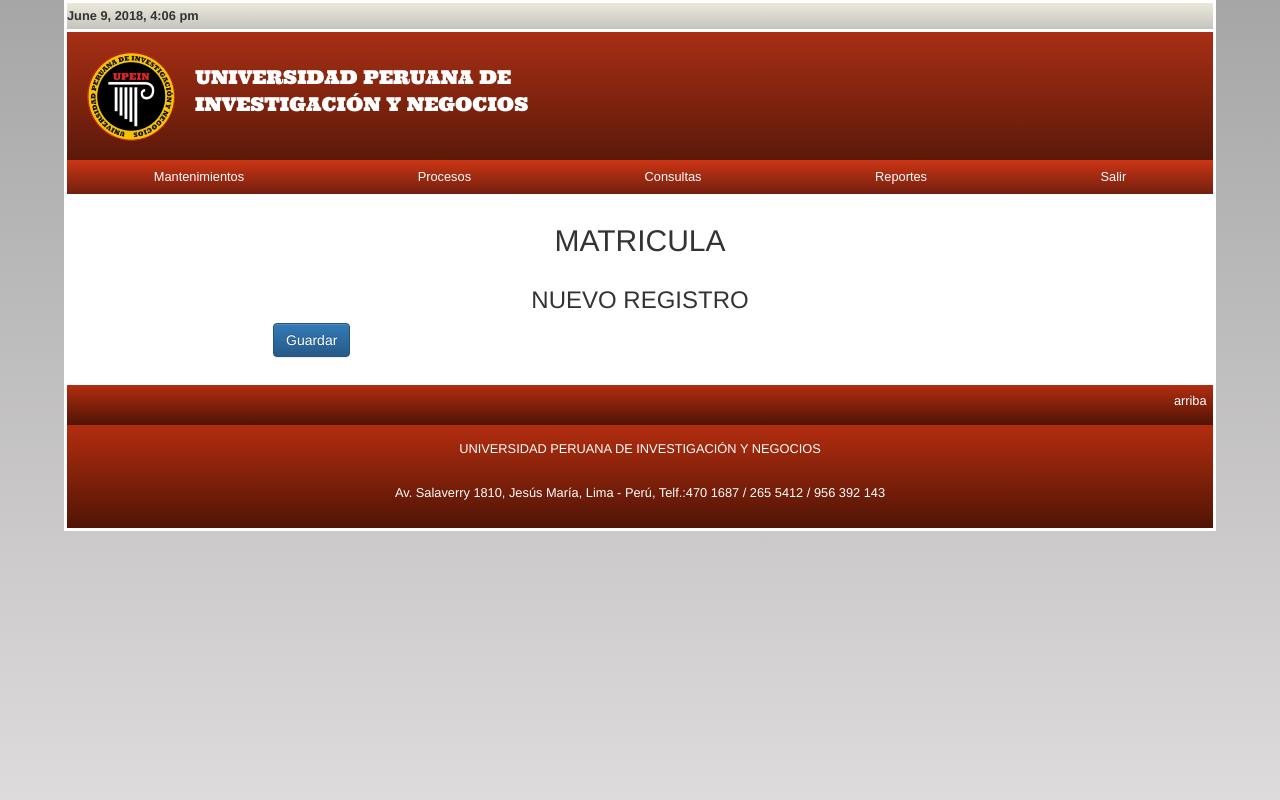
After one commit to jordyhumberto/nuevo, a PHP site: page /proceso/matricula/p_m_matricula.php in a window 1280 px wide. The commit adds this page. Run offline with PHP 8.4, Linux system fonts and the light colour scheme.

Commit message:
empezando consultas

```diff
--- a/index.php
+++ b/index.php
@@ -69,7 +69,7 @@
 					<ul>
                         <li><a href="#">Matricula</a>
                             <ul>
-                                <li><a href="#">Matricula</a></li>
+                                <li><a href="proceso/matricula/p_m_matricula.php">Matricula</a></li>
                                 <li><a href="#">Anular-Matricula</a></li>
                             </ul>
                         </li>
--- a/mantenimiento/administrativo/m_ad_proceso.php
+++ b/mantenimiento/administrativo/m_ad_proceso.php
@@ -45,7 +45,7 @@
 </head>
 <body>
 	<div class="contenedor">
-		<?php include '../../nav.php'?>
+		<?php include '../../nav.php';?>
 		<div class="container">
 				<div class="row">
 					<h2 style="text-align:center">Formulario de Admision</h2>
--- a/nav.php
+++ b/nav.php
@@ -60,7 +60,7 @@
 			<ul>
                 <li><a href="#">Matricula</a>
                     <ul>
-                        <li><a href="#">Matricula</a></li>
+                        <li><a href="../../proceso/matricula/p_m_matricula.php">Matricula</a></li>
                         <li><a href="#">Anular-Matricula</a></li>
                     </ul>
                 </li>
--- /dev/null
+++ b/proceso/matricula/p_m_matricula.php
@@ -0,0 +1,51 @@
+<?php
+    require '../../conexion.php';
+?>
+<html lang="es">
+	<head>
+		<meta http-equiv="Content-Type" content="text/html; charset=UTF-8" />
+		<meta name="viewport" content="width=device-width, initial-scale=1.0">
+		<meta http-equiv="X-UA-Compatible" content="ie=edge">
+		<meta name="keywords" content="universidad, peruana, investigación, investigacion, negocios, upein, UPEIN">
+		<meta name="description" content="UPEIN! - Universidad Peruana de Invesitgacion y Negocios da la bienvenida a sus nuevos estudiantes">
+		<title>Intranet Matricula</title>
+		<link href="../../img/favicon.ico" rel="shortcut icon" type="image/x-icon">
+		<link href="../../css/bootstrap.min.css" rel="stylesheet">
+		<link href="../../css/bootstrap-theme.css" rel="stylesheet">
+		<script src="../../js/jquery-3.3.1.min.js"></script>
+		<script src="../../js/bootstrap.min.js"></script>
+		<link rel="stylesheet" href="../../css/estilos.css">
+		<link href="https://fonts.googleapis.com/css?family=Alfa+Slab+One|Ultra" rel="stylesheet">
+	</head>
+
+	<body>
+		<div class="contenedor">
+			<?php include '../../nav.php';?>
+			<div class="container">
+				<div class="row">
+					<h2 style="text-align:center">MATRICULA</h2>
+				</div>
+				<div class="row">
+					<h3 style="text-align:center">NUEVO REGISTRO</h3>
+				</div>
+
+				<form class="form-horizontal" method="POST" action="" autocomplete="off">
+
+					<div class="form-group">
+						<div class="col-sm-offset-2 col-sm-10">
+							<button type="submit" class="btn btn-primary">Guardar</button>
+						</div>
+					</div>
+				</form>
+
+			</div>
+			<footer>
+				<div class="arriba"><a href="#header">arriba</a></div>
+				<div class="p_footer">
+					<p>UNIVERSIDAD PERUANA DE INVESTIGACIÓN Y NEGOCIOS</p>
+					<p>Av. Salaverry 1810, Jesús María, Lima - Perú, Telf.:470 1687 / 265 5412 / 956 392 143</p>
+				</div>
+			</footer>
+		</div>
+	</body>
+</html>
```
Also changed, not shown: consultas/alumnos/c_a_alumnos.php (added).
